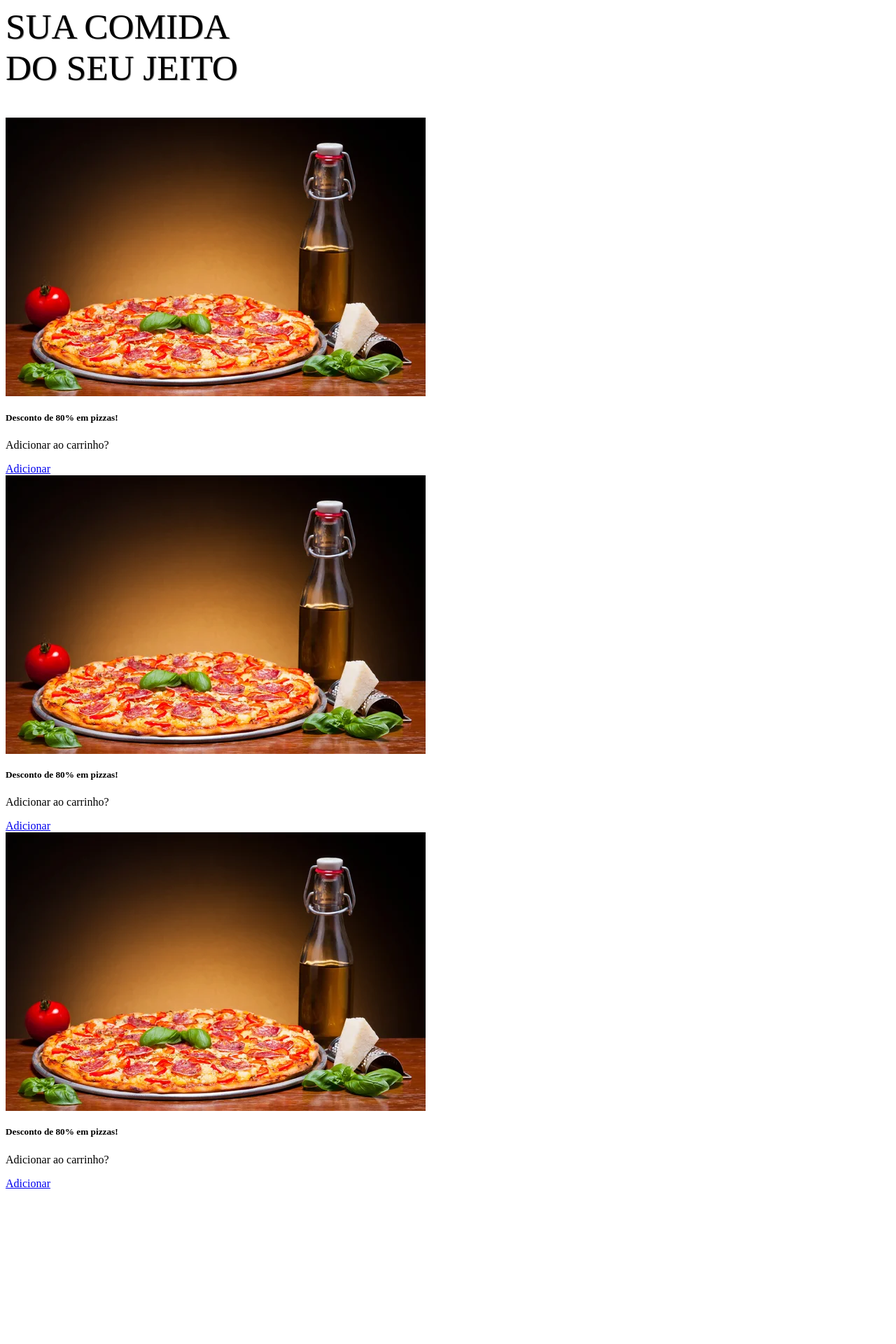
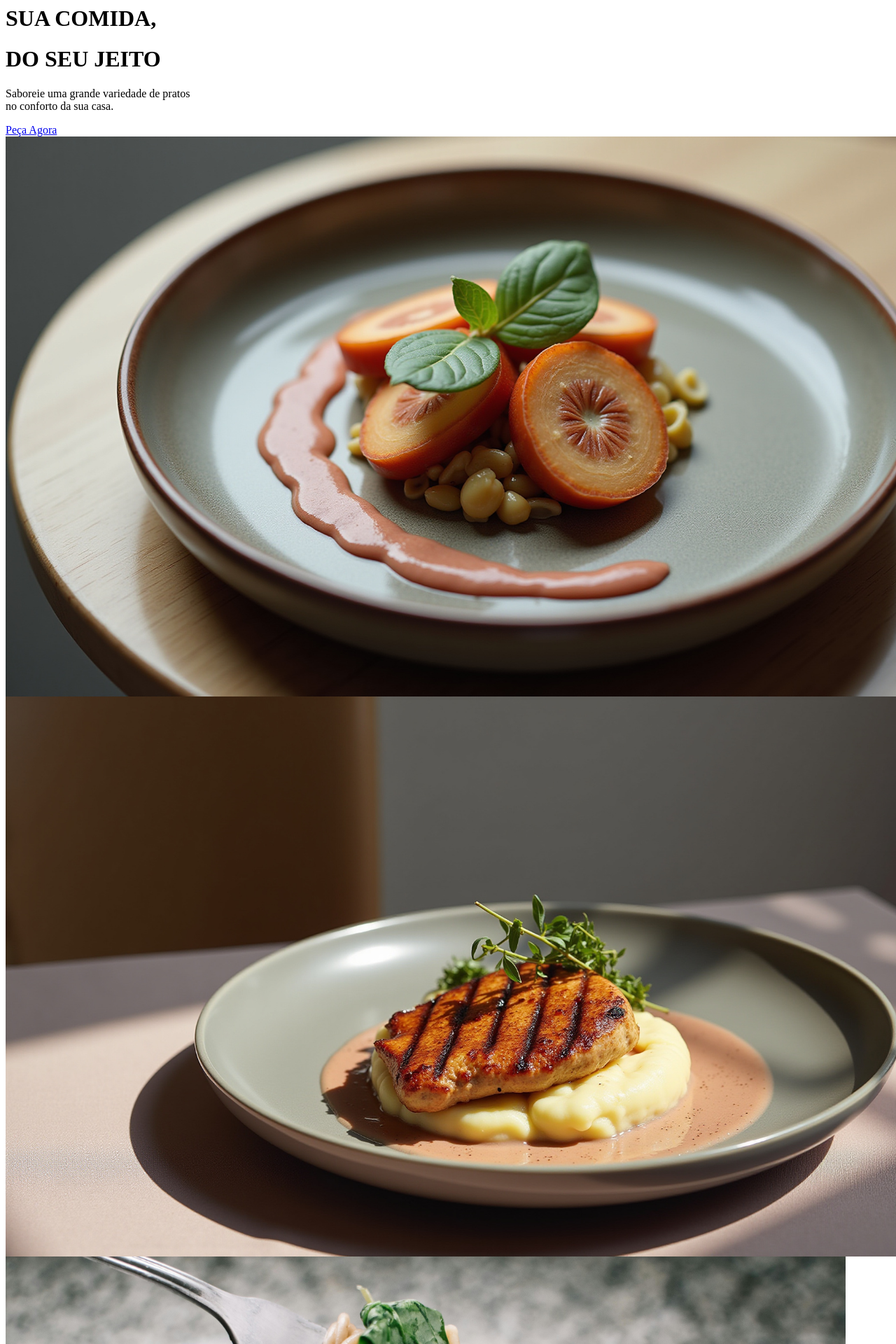
Before and after one commit to Joviviz/Site-Restaurante-Take-Out, a Flask app: template app/views/home.html in a window 1280 px wide; the page is wider, and only the part inside the window is pictured. Shown: the top 1920 px of that part at 70% size. Before the commit the page ends 1698 px from the top of that part, so only its background shows below. Run offline with Flask 3, Linux system fonts and the light colour scheme; the template is opened without the code that fills it, so the values that code supplies are empty.

Commit message:
added carousel photos; home and navbar css/html tweaks

```diff
--- a/app/views/home.html
+++ b/app/views/home.html
@@ -2,11 +2,51 @@
 
 <ng-include src="'views/navbar.html'"></ng-include>
 
-<div>
-  <h2 class="bemvindo-h1 ms-5" style="margin-bottom: 0 !important;">SUA COMIDA</h2>
-  <h2 class="bemvindo-h1 ms-5" style="margin-top: 0 !important;">DO SEU JEITO</h2>
+<div class="container-fluid bg-black text-white py-5">
+  <div class="row align-items-center px-5">
 
+    <div class="col-md-4">
+      <h1 class="display-2 mb-0">SUA COMIDA,</h1>
+      <h1 class="display-2 mt-0">DO SEU JEITO</h1>
+    </div>
+
+    <div class="col-md-4 text-center">
+      <p class="fs-5">
+        Saboreie uma grande variedade de pratos <br>
+        no conforto da sua casa.
+      </p>
+    </div>
+
+    <div class="col-md-4 text-end">
+      <a href="#!menu" class="btn btn-outline-light px-4 py-2">Peça Agora</a>
+    </div>
+
+  </div>
 </div>
+
+<div id="carouselExampleAutoplaying" class="carousel slide" data-bs-ride="carousel">
+  <div class="carousel-inner">
+    <div class="carousel-item active">
+      <img src="/views/static/imgs/food1.jpg" class="d-block w-100" alt="...">
+    </div>
+    <div class="carousel-item">
+      <img src="/views/static/imgs/food2.jpg" class="d-block w-100" alt="...">
+    </div>
+    <div class="carousel-item">
+      <img src="/views/static/imgs/food3.jpg" class="d-block w-100" alt="...">
+    </div>
+  </div>
+  <button class="carousel-control-prev" type="button" data-bs-target="#carouselExampleAutoplaying" data-bs-slide="prev">
+    <span class="carousel-control-prev-icon" aria-hidden="true"></span>
+    <span class="visually-hidden">Previous</span>
+  </button>
+  <button class="carousel-control-next" type="button" data-bs-target="#carouselExampleAutoplaying" data-bs-slide="next">
+    <span class="carousel-control-next-icon" aria-hidden="true"></span>
+    <span class="visually-hidden">Next</span>
+  </button>
+</div>
+
+
 
 <div class="container mt-5">
 
--- a/app/views/static/css/home.css
+++ b/app/views/static/css/home.css
@@ -8,9 +8,13 @@
 
 
 .bemvindo-h1 {
-    font-size: 4vw;
     font-weight: normal;
     text-shadow: 1px 1px #8e8e8e;
     margin-right: 20px;
 
 }
+
+.carousel-item img {
+  height: 800px;
+  object-fit: cover;
+}
```
Also changed, not shown: app/views/navbar.html (+23 -4 lines), app/views/static/css/navbar.css (+15 -5 lines), app/views/static/imgs/food1.jpg (added), app/views/static/imgs/food2.jpg (added), app/views/static/imgs/food3.jpg (added).
